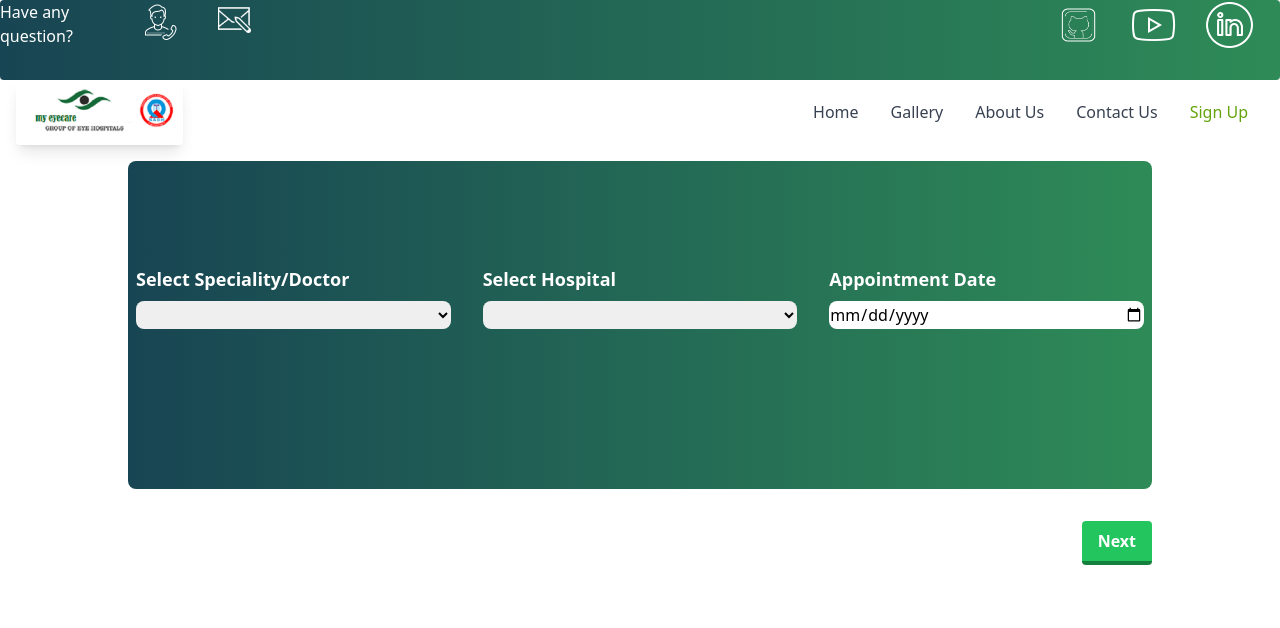
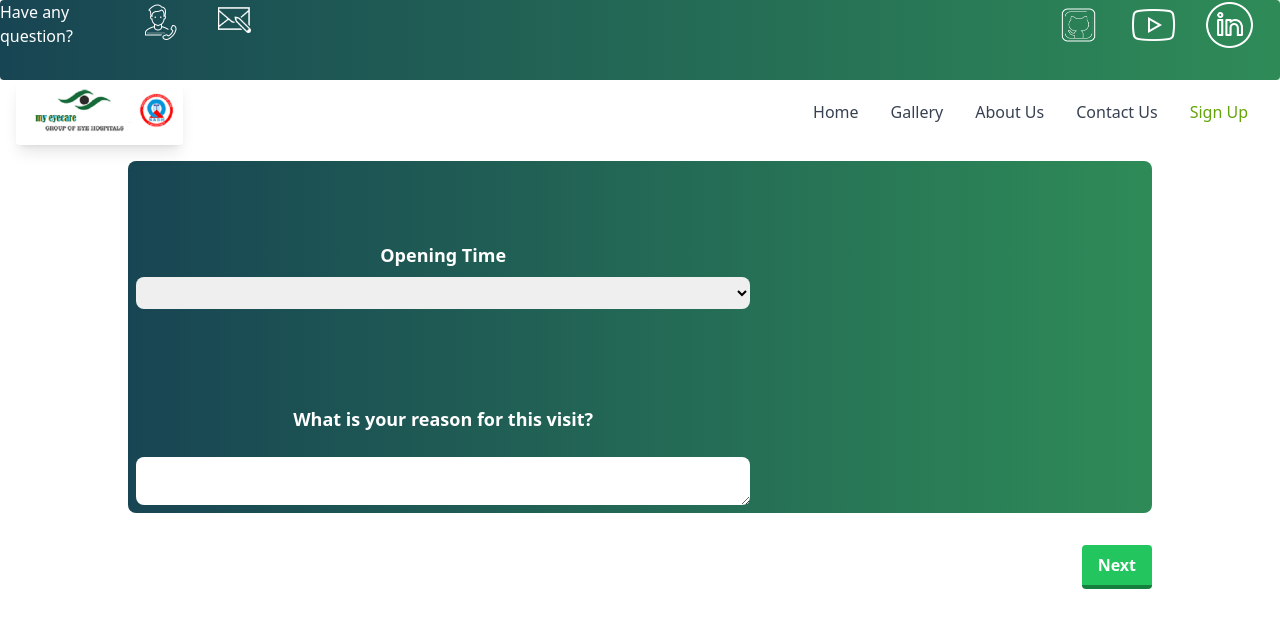
Before and after one commit to 144bharat/eyecare, an Angular app: page /booking in a window 1280 px wide. Shown: the top 628 px of the page. Built offline with nearby package versions, Linux system fonts and the light colour scheme.

Commit message:
date 13-march-23

```diff
--- a/src/app/booking/booking.component.css
+++ b/src/app/booking/booking.component.css
@@ -0,0 +1,3 @@
+.bg_green {
+    background-image: linear-gradient(to right, rgb(24, 69, 83), seagreen);
+}
--- a/src/app/booking/booking.component.html
+++ b/src/app/booking/booking.component.html
@@ -1 +1,18 @@
-<app-home></app-home>
+<form #step2="ngForm" (ngSubmit)="getForm(step2.value)">
+    <div
+        class="m-auto w-4/5 bg_green mt-4 grid lg:grid-cols-1 lg:grid-rows-2 md:grid-rows-2 sm:grid-rows-2 gap-4 rounded-lg lg:pt-10">
+        <div class="1 grid grid-rows-2 gap-1 m-2 mt-10 mb-10 lg:w-3/5 md:w-3/5 w-4/5 text-center">
+            <p class="font-bold text-white text-lg">Opening Time</p>
+            <small *ngIf="timing.invalid && timing.touched" class="error">Opening Time is Required.</small>
+            <select class=" rounded-lg" ngModel name="selected_timing" #timing="ngModel" required>
+                <option *ngFor="let timing of timingArr" class="text-xs">{{timing}}</option>
+            </select>
+        </div>
+        <div class="3 grid grid-rows-2 gap-1 m-2 mt-10 lg:w-3/5 md:w-3/5 w-4/5 text-center">
+            <p class="font-bold text-white text-lg">What is your reason for this visit?</p>
+            <textarea class=" rounded-lg" ngModel name="reason" #reason="ngModel" colspan="4" rowspan="4"></textarea>
+        </div>
+    </div>
+<button type="submit" [disabled]="step2.invalid" class="float-right mx-32 my-8 bg-green-500 hover:bg-blue-400 text-white font-bold py-2 px-4 border-b-4 border-green-700 hover:border-blue-500 rounded">Next
+</button>
+</form>
--- a/src/app/booking/booking.component.ts
+++ b/src/app/booking/booking.component.ts
@@ -1,10 +1,18 @@
 import { Component } from '@angular/core';
-
+import { NgForm } from '@angular/forms';        //NgForm used here as a form datatype in getForm() function.
+import { Router } from '@angular/router';
 @Component({
   selector: 'app-booking',
   templateUrl: './booking.component.html',
   styleUrls: ['./booking.component.css']
 })
 export class BookingComponent {
-
+  displayData2: any = {};
+  timingArr: string[] = ["---Opening Time---", "7:10am-8:30am", "8:40am-9:40am", "10:00am-11:10am", "11:30am-12:10pm", "lunch","1:30pm-2:10pm","2:30pm-3:40pm","4:00pm-5:00pm"];
+  constructor(private router:Router){}
+  getForm(data: NgForm) {
+    this.displayData2 = data;
+    console.log(this.displayData2);
+    this.router.navigate(['./booking'])
+  }
 }
--- a/src/app/home/home.component.html
+++ b/src/app/home/home.component.html
@@ -21,7 +21,6 @@
             <input type="date" class=" rounded-lg" ngModel name="selected_date" #appointment="ngModel" required />
         </div>
     </div>
-<button type="submit"
-    class="float-right mx-32 my-8 bg-green-500 hover:bg-blue-400 text-white font-bold py-2 px-4 border-b-4 border-green-700 hover:border-blue-500 rounded">Next
+<button type="submit" [disabled]="step1.invalid" class="float-right mx-32 my-8 bg-green-500 hover:bg-blue-400 text-white font-bold py-2 px-4 border-b-4 border-green-700 hover:border-blue-500 rounded">Next
 </button>
 </form>
```
